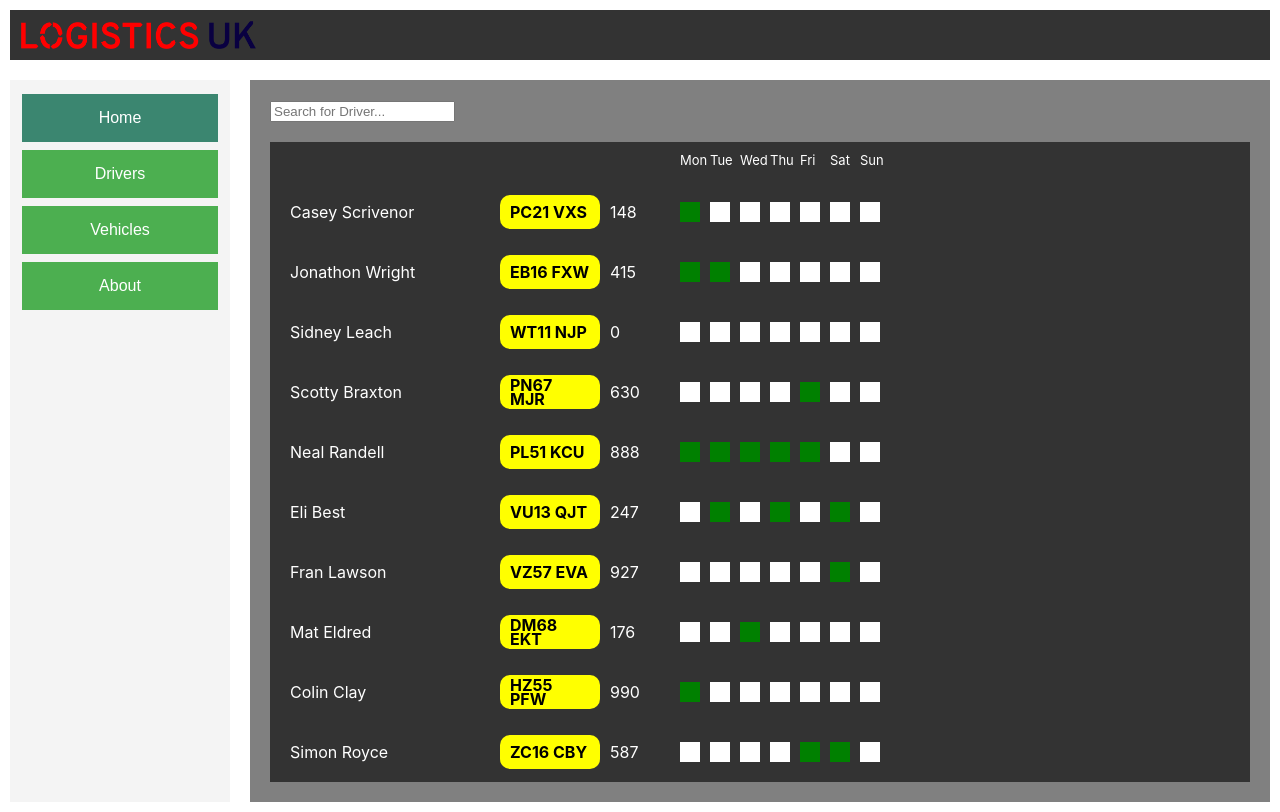
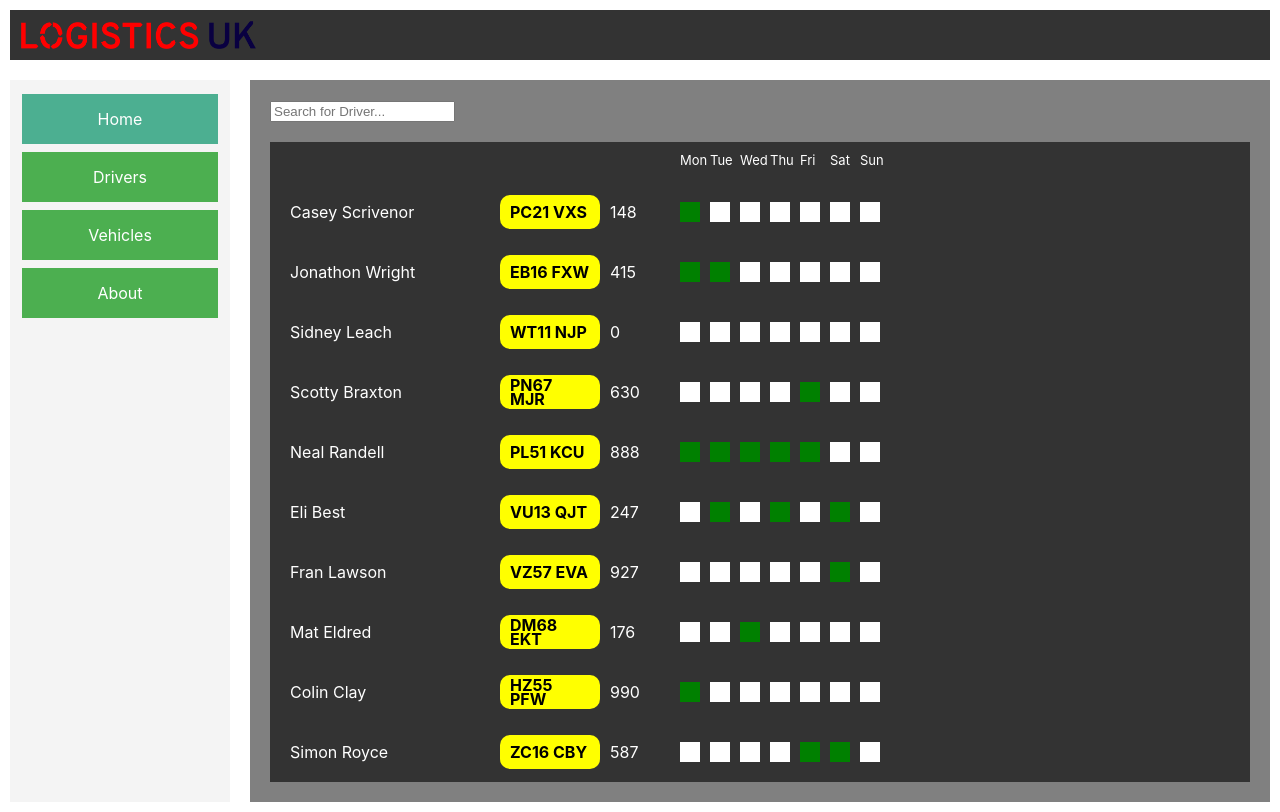
Before and after one commit to devon-rodriguez-davies/logistics-fullstack, a React (Create React App) app: page / in a window 1280 px wide. Built offline with nearby package versions, Linux system fonts and the light colour scheme.

Commit message:
Buttons now actually navigate

```diff
--- a/src/App.js
+++ b/src/App.js
@@ -1,14 +1,17 @@
 import React from 'react';
 import { Routes, Route } from 'react-router-dom';
 import Home from './Pages/Home';
+import Drivers from './Pages/Drivers';
+import Vehicles from './Pages/Vehicles';
+import About from './Pages/About';
 
 const App = () => {
   return (
       <Routes>
         <Route path="/" element={<Home />} />
-        <Route path="/Drivers" element={<Home />} />
-        <Route path="/Vehicles" element={<Home />} />
-        <Route path="/About" element={<Home />} />
+        <Route path="/Drivers" element={<Drivers />} />
+        <Route path="/Vehicles" element={<Vehicles />} />
+        <Route path="/About" element={<About />} />
       </Routes>
   );
 };
--- a/src/Components/Button.jsx
+++ /dev/null
@@ -1,7 +0,0 @@
-import './Styles/Button.css';
-
-export const Button = ({ children, ...props }) => {
-    const { selected } = props;
-    return selected ? (<button className="buttonSelected">{children}</button>) :
-                      (<button className="button">{children}</button>);
-}
--- a/src/Components/SideMenu.jsx
+++ b/src/Components/SideMenu.jsx
@@ -1,16 +1,25 @@
 import React from 'react';
 import './Styles/SideMenu.css';
-import { Button } from './Button';
 import Pages from '../Data/menu.json';
 import { useNavigate } from 'react-router-dom';
 
-const SideMenu = () => {
+const Button = ({ children, ...props }) => {
   const navigate = useNavigate();
 
+  const clicked = (url) => {
+      console.info("clicked", url);
+      navigate(url);
+  };
+  const { selected, url } = props;
+  return selected ? (<div className="button selected">{children}</div>) :
+                    (<div className="button" onClick={() => clicked(url)}>{children}</div>);
+}
+
+const SideMenu = () => {
   return (
     <div className="side-menu" style={{ padding: '10px', display: 'flex', flexDirection: 'column' }}>
     {Pages.data.map((page, index) => (
-        <Button key={index} selected={index==0} onClick={() => navigate(page.url)}>{page.title}</Button>))}
+        <Button key={index} selected={index==0} url={page.url}>{page.title}</Button>))}
     </div>
   );
 };
--- a/src/Components/Styles/Button.css
+++ /dev/null
@@ -1,26 +0,0 @@
-
-.button {
-    background-color: #4CAF50;
-    border: none;
-    color: white;
-    padding: 15px 32px;
-    text-align: center;
-    text-decoration: none;
-    display: inline-block;
-    font-size: 16px;
-    margin: 4px 2px;
-    cursor: pointer;
-}
-
-.buttonSelected {
-    background-color: #3b8670;
-    border: none;
-    color: white;
-    padding: 15px 32px;
-    text-align: center;
-    text-decoration: none;
-    display: inline-block;
-    font-size: 16px;
-    margin: 4px 2px;
-    cursor: pointer;
-}
--- a/src/Components/Styles/SideMenu.css
+++ b/src/Components/Styles/SideMenu.css
@@ -5,3 +5,20 @@
     display: 'flex';
     flex-direction: 'column';
   }
+
+.button {
+  background-color: #4CAF50;
+  border: none;
+  color: white;
+  padding: 15px 32px;
+  text-align: center;
+  text-decoration: none;
+  display: inline-block;
+  font-size: 16px;
+  margin: 4px 2px;
+  cursor: pointer;
+}
+
+.selected {
+  background-color: #4caf91;
+}
```
